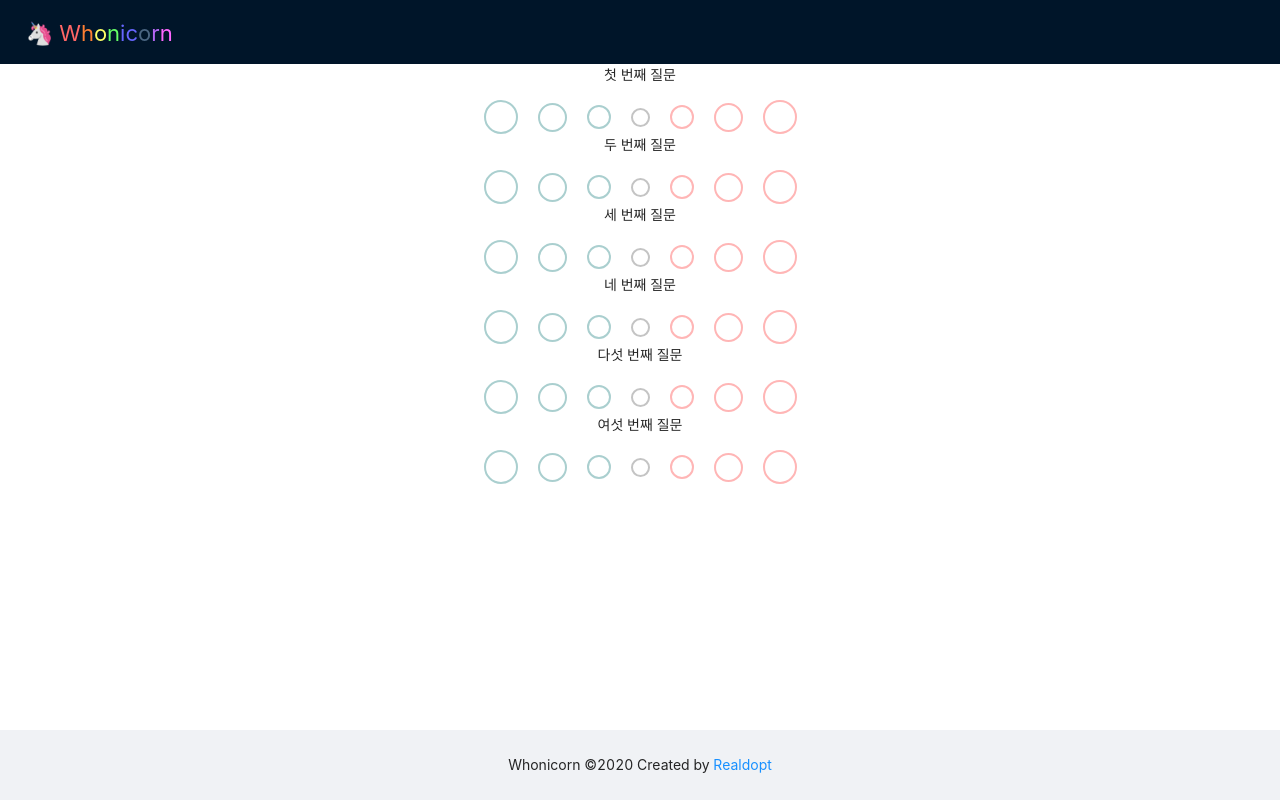
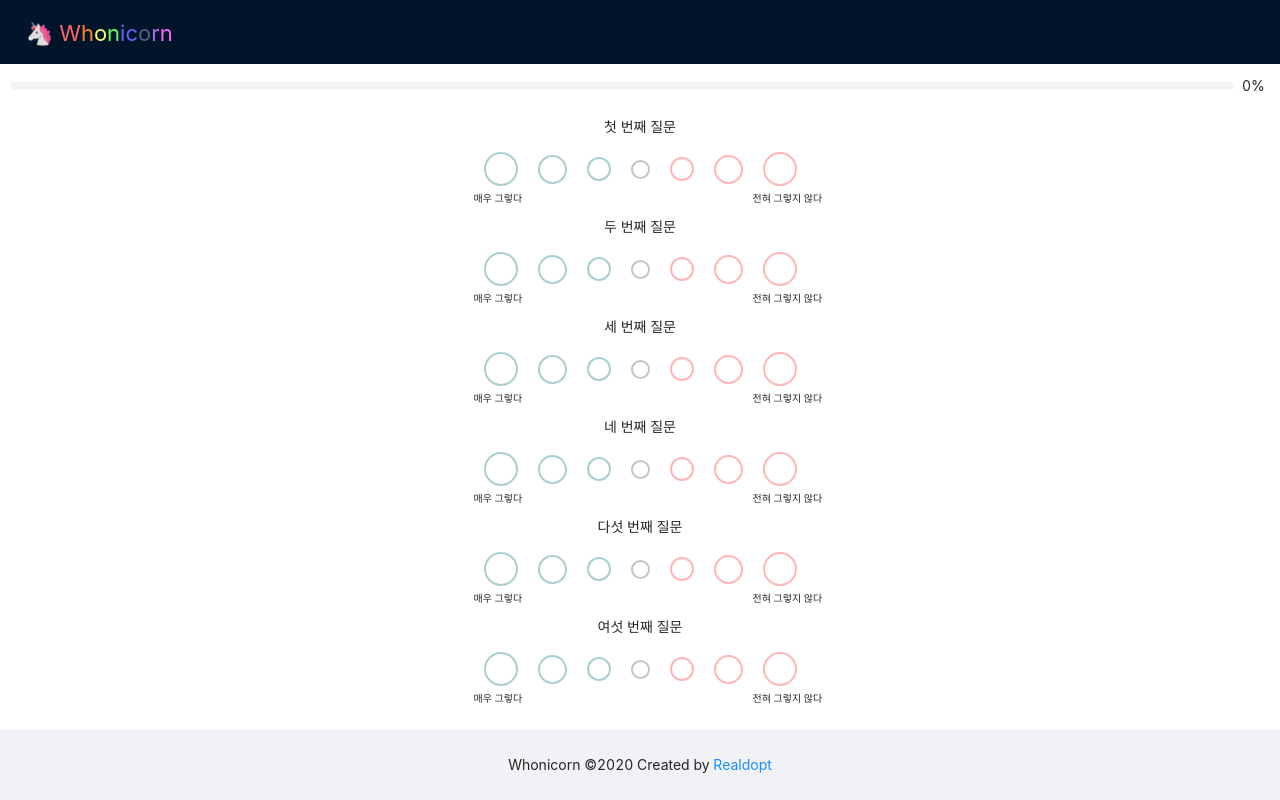
Before and after one commit to zigsong/dbdlab-unicorn, a React (Create React App) app: page /survey in a window 1280 px wide. Built offline with nearby package versions, Linux system fonts and the light colour scheme.

Commit message:
progressBar -ing

```diff
--- a/package.json
+++ b/package.json
@@ -19,6 +19,7 @@
     "react-dom": "^16.13.1",
     "react-router-dom": "^5.1.2",
     "react-scripts": "3.4.1",
+    "redux": "^4.0.5",
     "styled-components": "^5.0.1",
     "typescript": "~3.7.2"
   },
--- a/src/components/UnicornRadio.tsx
+++ b/src/components/UnicornRadio.tsx
@@ -1,5 +1,4 @@
-import React from "react";
-import { Radio } from 'antd';
+import React, { useState } from "react";
 import styled from "styled-components";
 
 const StyledDiv = styled.div`
@@ -11,14 +10,21 @@ const StyledDiv = styled.div`
   flex-direction: column;
 `
 
-const StyledRadioGroup = styled(Radio.Group)`
-height: 100px !important;
-    .ant-radio-wrapper {
-        .ant-radio {
-            widht: 100px;
-            height: 100px;
-        }
-    }
+// const StyledRadioGroup = styled(Radio.Group)`
+// height: 100px !important;
+//     .ant-radio-wrapper {
+//         .ant-radio {
+//             widht: 100px;
+//             height: 100px;
+//         }
+//     }
+// `
+
+const Caption = styled.div`
+    font-size: 10px;
+    text-align: center;
+    position: absolute;
+    margin-top: 5px
 `
 
 const RadioGroup = styled.div`
@@ -48,36 +54,71 @@ const RadioGroup = styled.div`
 
         };
         &.agree {
-            // background: #aacfcf;
             border: 2px solid #aacfcf;
+            &:hover {
+                background: #aacfcf;
+            }
+            &.selected {
+                background: #aacfcf;
+            }
         };
         &.disagree {
-            // background: #ffb6b6;
             border: 2px solid #ffb6b6;
+            &:hover {
+                background: #ffb6b6;
+            }
+            &.selected {
+                background: #ffb6b6;
+            }
         };
         &.neutral {
-            // background: #C4C4C4;
             border: 2px solid #C4C4C4;
+            &:hover {
+                background: #C4C4C4;
+            }
+            &.selected {
+                background: #C4C4C4;
             }
         }
-
+    }
 `
 interface StyledRadioProps {
   children: React.ReactNode
 }
 
 function UnicornRadio(props: StyledRadioProps) {
+    const [checked, setChecked] = useState("");
+
     return (
-    <StyledDiv style={{  }}>
+        <StyledDiv style={{ marginBottom: '30px' }}>
         <p>{props.children}</p>
             <RadioGroup>
-            <div className="option agree max"></div>
-            <div className="option agree med"></div>
-            <div className="option agree min"></div>
-            <div className="option neutral"></div>
-            <div className="option disagree min"></div>
-            <div className="option disagree med"></div>
-            <div className="option disagree max"></div>
+                <div>
+                    <input style={{ display: 'none' }} type="radio" value="A" />
+                    <div className={"option agree max " + (checked === "A" ? 'selected' : "")} onClick={() => setChecked("A")}></div>
+                    <Caption>매우 그렇다</Caption>
+                </div>
+                <div className={"option agree med " + (checked === "B" ? 'selected' : "")} onClick={() => setChecked("B")}>
+                    <input style={{ display: 'none' }} type="radio" value="B"></input>
+                </div>
+                <div className={"option agree min " + (checked === "C" ? 'selected' : "")} onClick={() => setChecked("C")}>
+                    <input style={{ display: 'none' }} type="radio" value="C"></input>
+                </div>
+                <div className={"option neutral " + (checked === "D" ? 'selected' : "")} onClick={() => setChecked("D")}>
+                    <input style={{ display: 'none' }} type="radio" value="D"></input>
+                </div>
+                <div className={"option disagree min " + (checked === "E" ? 'selected' : "")} onClick={() => setChecked("E")}>
+                    <input style={{ display: 'none' }} type="radio" value="E"></input>
+                </div>
+                <div className={"option disagree med " + (checked === "F" ? 'selected' : "")} onClick={() => setChecked("F")}>
+                    <input style={{ display: 'none' }} type="radio" value="F"></input>
+                </div>
+                <div>
+                    <div className={"option disagree max " + (checked === "G" ? 'selected' : "")} onClick={() => setChecked("G")}>
+                        <input style={{ display: 'none' }} type="radio" value="G    "></input>
+                    </div>
+                    <Caption>전혀 그렇지 않다</Caption>
+                </div>
             </RadioGroup>
 
         </StyledDiv>
--- a/src/pages/UnicornSurvey.tsx
+++ b/src/pages/UnicornSurvey.tsx
@@ -1,8 +1,9 @@
-import React from "react";
+import React, { useState } from "react";
 import { withRouter, RouteChildrenProps, useLocation } from 'react-router-dom';
-
 import UnicornLayout from "../layouts/UnicornLayout";
 import { UnicornText, UnicornEmptyRow,  UnicornRadio} from "../components";
+import styled from "styled-components";
+import { Progress } from 'antd';
 
 function Survey(props: RouteChildrenProps) {
   const location = useLocation();
@@ -11,17 +12,21 @@ function Survey(props: RouteChildrenProps) {
     const { history } = props;
     history.push("/entry");
   }
+  const [progressRate, setProgressRate] = useState(0);
 
   return (
     <UnicornLayout>
       <UnicornEmptyRow flex={4} />
       <UnicornEmptyRow flex={1} />
+      <Progress strokeColor="#aacfcf" percent={progressRate} status="active" style={{ margin: '10px 0 20px 0'}}/>
+      <div style={{ overflow: 'scroll' }}>
         <UnicornRadio>첫 번째 질문</UnicornRadio>
         <UnicornRadio>두 번째 질문</UnicornRadio>
         <UnicornRadio>세 번째 질문</UnicornRadio>
         <UnicornRadio>네 번째 질문</UnicornRadio>
         <UnicornRadio>다섯 번째 질문</UnicornRadio>
         <UnicornRadio>여섯 번째 질문</UnicornRadio>
+      </div>
       <UnicornEmptyRow flex={4} />
     </UnicornLayout>
   )
```
Also changed, not shown: src/actions/types.ts (added, +13 -0 lines), src/actions/unicornAction.ts (added, +9 -0 lines), src/reducers/index.ts (added, +11 -0 lines), src/reducers/unicornReducer.ts (added, +19 -0 lines), 2 other files (tests, documents, lock files or other folders). Lines whose indentation alone changed are shown as unchanged.
